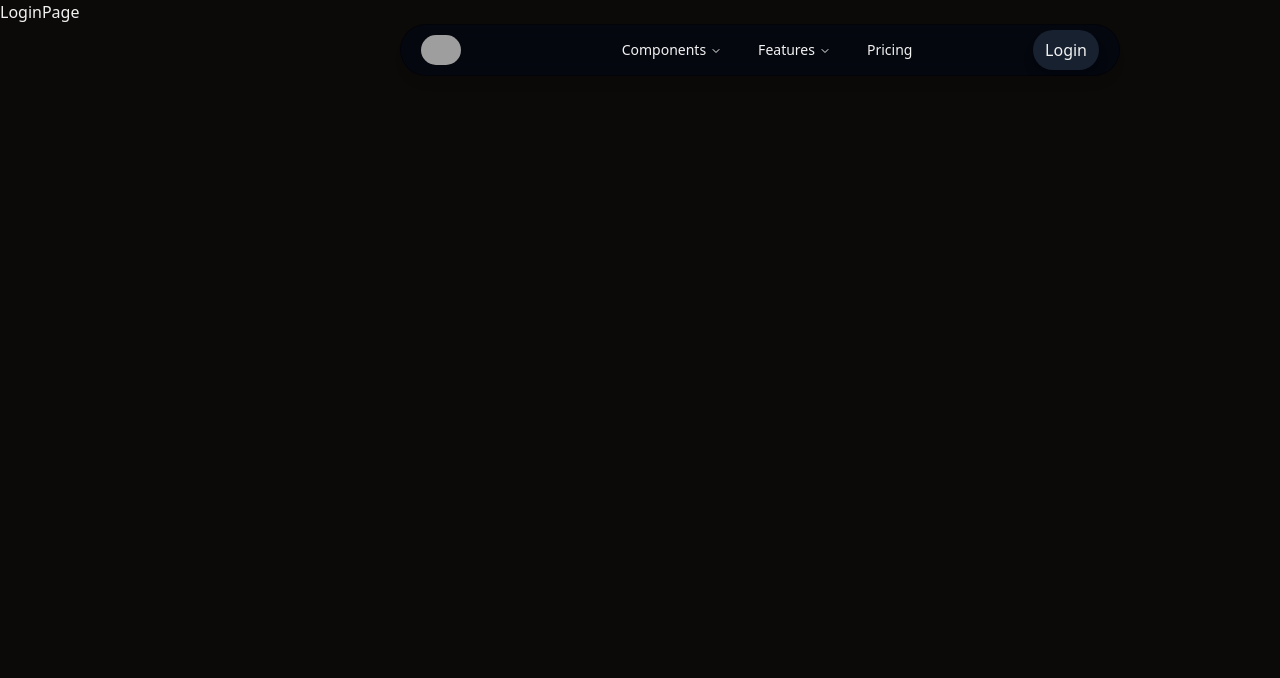
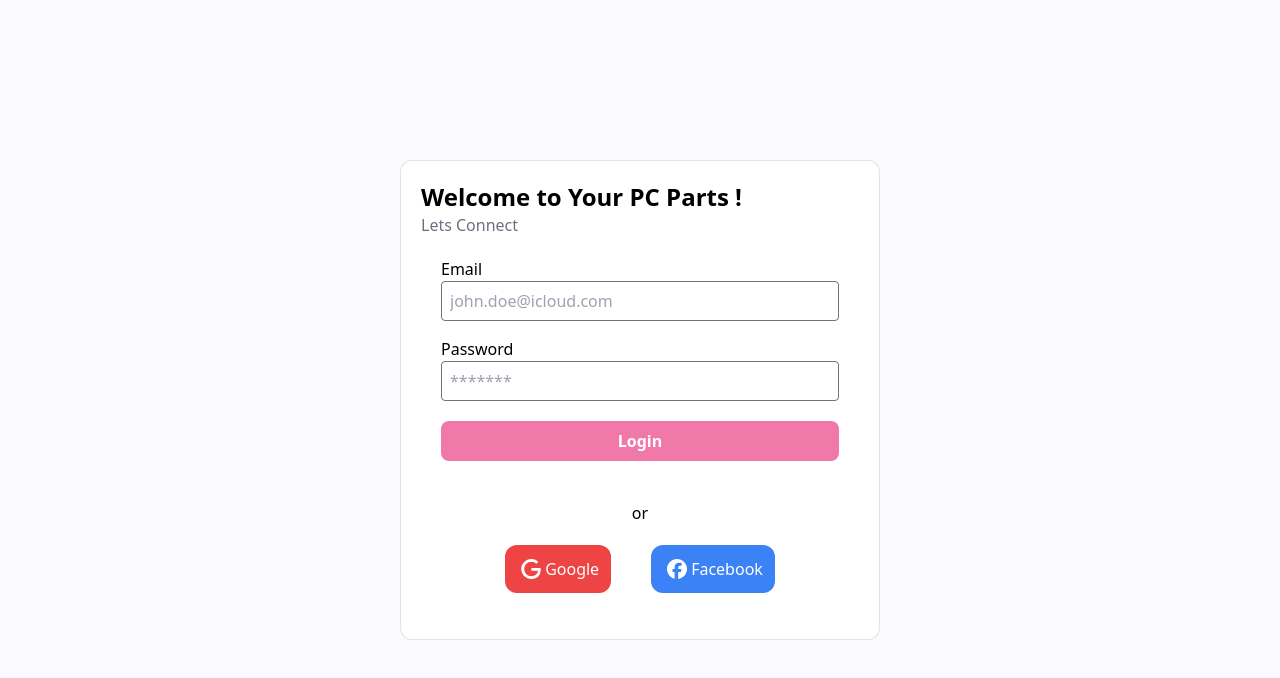
Before and after one commit to FrekiManagarm/your-pc-parts, a Next.js app: page /login in a window 1280 px wide. Shown: the top 678 px of the page. Built offline with nearby package versions, Linux system fonts and the light colour scheme; grey boxes are pictures that could not be loaded.

Commit message:
some modifs about login page

```diff
--- a/app/(authentification)/login/page.tsx
+++ b/app/(authentification)/login/page.tsx
@@ -1,5 +1,32 @@
+import { SiGoogle, SiFacebook } from 'react-icons/si';
+
 export default function LoginPage() {
   return (
-    <div>LoginPage</div>
+    <div className="h-screen w-screen flex items-center justify-center  bg-background">
+      <div className="h-[30rem] w-[30rem] p-5 rounded-xl bg-white border border-gray-500/20">
+        <h1 className="font-bold text-2xl text-black">Welcome to Your PC Parts !</h1>
+        <p className="text-gray-500">Lets Connect</p>
+        <form className="p-5">
+          <h3 className="font-medium text-md">Email</h3>
+          <input className="w-full h-10 border border-gray-500 rounded-[0.25rem] p-2" placeholder="john.doe@icloud.com" />
+          <div className="py-2" />
+          <h3 className="font-medium text-md">Password</h3>
+          <input className="w-full h-10 border border-gray-500 rounded-[0.25rem] p-2" placeholder="*******" />
+          <button className="w-full h-10 my-5 bg-secondary text-white font-bold rounded-[0.5rem] transition-shadow duration-300 hover:shadow-lg">Login</button>
+          <p className="w-full flex justify-center my-5">or</p>
+          <div className="flex flex-row justify-center">
+            <button className="flex flex-row items-center bg-red-500 text-white font-medium p-3 rounded-xl transition-shadow duration-300 hover:shadow-xl">
+              <SiGoogle className='fill-white mx-1 h-5 w-5' />
+              <p>Google</p>
+            </button>
+            <div className="px-5" />
+            <button className="flex flex-row items-center bg-blue-500 text-white font-medium p-3 rounded-xl transition-shadow duration-300 hover:shadow-xl">
+              <SiFacebook className='fill-white mx-1 h-5 w-5' />
+              <p>Facebook</p>
+            </button>
+          </div>
+        </form>
+      </div>
+    </div>
   )
 }
--- a/app/globals.css
+++ b/app/globals.css
@@ -5,22 +5,15 @@
 
 @layer base {
   :root {
-    --background: 0 0% 100%;
-    --foreground: 240 10% 3.9%;
+    --text: 261 100% 4%;
+    --background: 252 100% 99%;
+    --primary: 266 99% 54%;
+    --secondary: 336 81% 71%;
+    --accent: 7 81% 65%;
     --card: 0 0% 100%;
     --card-foreground: 240 10% 3.9%;
     --popover: 0 0% 100%;
     --popover-foreground: 240 10% 3.9%;
-    --primary: 142.1 76.2% 36.3%;
-    --primary-foreground: 355.7 100% 97.3%;
-    --secondary: 240 4.8% 95.9%;
-    --secondary-foreground: 240 5.9% 10%;
-    --muted: 240 4.8% 95.9%;
-    --muted-foreground: 240 3.8% 46.1%;
-    --accent: 240 4.8% 95.9%;
-    --accent-foreground: 240 5.9% 10%;
-    --destructive: 0 84.2% 60.2%;
-    --destructive-foreground: 0 0% 98%;
     --border: 240 5.9% 90%;
     --input: 240 5.9% 90%;
     --ring: 142.1 76.2% 36.3%;
@@ -28,22 +21,15 @@
   }
 
   .dark {
-    --background: 20 14.3% 4.1%;
-    --foreground: 0 0% 95%;
+    --text: 261 100% 96%;
+    --background: 252 100% 1%;
+    --primary: 266 99% 46%;
+    --secondary: 336 81% 29%;
+    --accent: 7 81% 35%;
     --card: 24 9.8% 10%;
     --card-foreground: 0 0% 95%;
     --popover: 0 0% 9%;
     --popover-foreground: 0 0% 95%;
-    --primary: 142.1 70.6% 45.3%;
-    --primary-foreground: 144.9 80.4% 10%;
-    --secondary: 240 3.7% 15.9%;
-    --secondary-foreground: 0 0% 98%;
-    --muted: 0 0% 15%;
-    --muted-foreground: 240 5% 64.9%;
-    --accent: 12 6.5% 15.1%;
-    --accent-foreground: 0 0% 98%;
-    --destructive: 0 62.8% 30.6%;
-    --destructive-foreground: 0 85.7% 97.3%;
     --border: 240 3.7% 15.9%;
     --input: 240 3.7% 15.9%;
     --ring: 142.4 71.8% 29.2%;
--- a/app/layout.tsx
+++ b/app/layout.tsx
@@ -19,7 +19,7 @@ export default function RootLayout({
   children: React.ReactNode
 }) {
   return (
-    <html lang="en" suppressHydrationWarning className='dark'>
+    <html lang="en" suppressHydrationWarning>
       <body className={cn(
         "min-h-screen bg-background font-sans antialiased",
         inter.variable
--- a/app/page.tsx
+++ b/app/page.tsx
@@ -18,7 +18,7 @@ export default function Home() {
               />
               <div className="flex flex-col justify-center space-y-4">
                 <div className="space-y-2">
-                  <h1 className="text-3xl font-bold tracking-tighter sm:text-5xl xl:text-6xl/none">
+                  <h1 className="text-3xl font-bold bg-gradient-to-r from-primary to-secondary bg-clip-text text-transparent tracking-tighter sm:text-5xl xl:text-6xl/none">
                     The Ultimate Hardware Experience
                   </h1>
                   <p className="max-w-[600px] text-gray-500 md:text-xl dark:text-gray-400">
@@ -28,7 +28,7 @@ export default function Home() {
                 <div className="flex flex-col gap-2 min-[400px]:flex-row">
                   <Link
                     href="/configurator"
-                    className="inline-flex h-10 items-center justify-center rounded-md bg-gray-900 px-8 text-sm font-medium text-gray-50 shadow transition-colors hover:bg-gray-900/90 focus-visible:outline-none focus-visible:ring-1 focus-visible:ring-gray-950 disabled:pointer-events-none disabled:opacity-50 dark:bg-gray-50 dark:text-gray-900 dark:hover:bg-gray-50/90 dark:focus-visible:ring-gray-300"
+                    className="inline-flex h-10 items-center justify-center rounded-md bg-primary px-8 text-sm font-medium text-gray-50 shadow transition-colors hover:bg-gray-900/90 focus-visible:outline-none focus-visible:ring-1 focus-visible:ring-gray-950 disabled:pointer-events-none disabled:opacity-50 dark:bg-gray-50 dark:text-gray-900 dark:hover:bg-gray-50/90 dark:focus-visible:ring-gray-300"
                   >
                     Get Started
                   </Link>
--- /dev/null
+++ b/components/main-nav-links.tsx
@@ -0,0 +1,100 @@
+export const components: { title: string, href: string, description: string }[] = [
+    {
+      title: "Processor",
+      href: "/cpu",
+      description: "The CPU in a PC acts as the brain, swiftly processing instructions and making decisions to drive the computer's actions and tasks",
+    },
+    {
+      title: "Graphics Card",
+      href: "/components/gpu",
+      description: "A graphics card in a PC is like an artist, meticulously rendering images and videos to bring the visual elements of games and multimedia to life on your screen"
+    },
+    {
+      title: "SSD",
+      href: "/components/ssd",
+      description: "An SSD, or Solid State Drive, in a PC is like a lightning-fast vault, storing data on flash memory chips for quicker access and faster boot times compared to traditional hard drives"
+    },
+    {
+      title: "Hard Drive",
+      href: "/components/hdd",
+      description: "The HDD, or Hard Disk Drive, in a PC serves as a vast library, storing all your files, programs, and the operating system, like a digital warehouse for data"
+    },
+    {
+      title: "Case",
+      href: "/components/case",
+      description: "The case of a PC is like the skeleton of the system, providing structure and protection to the components inside while often showcasing the machine's personality through its design and lighting"
+    },
+    {
+      title: "RAM",
+      href: "/components/ram",
+      description: "RAM in a PC acts like a super-fast scratchpad, temporarily holding data for quick access and smooth operation, allowing the computer to multitask efficiently"
+    },
+    {
+      title: "Cooling",
+      href: "/components/cooling",
+      description: "In a PC, cooling is achieved through a network of fans and heatsinks, which work together like a mini air conditioning unit to prevent the computer's brain—the CPU—from overheating"
+    },
+    {
+      title: "Power Supply",
+      href: "/components/psu",
+      description: "The power supply in a PC converts electricity from your wall outlet into a usable form for the computer's internal components, like the motherboard, CPU, and hard drives",
+    },
+    {
+      title: "Motherboard",
+      href: "/components/motherboard",
+      description: "The motherboard is the main circuit board in a PC that connects and allows communication between crucial components like the CPU, RAM, and hard drives",
+    },
+    {
+      title: "Headphones",
+      href: "/components/headphones",
+      description: "De bons écouteurs pour une bonne écoute ou pour détecter vos ennemis !",
+    },
+    {
+      title: "Keyboard",
+      href: "/components/keyboard",
+      description: "Un clavier adapté pour vos usages est un confort assuré",
+    },
+    {
+      title: "Monitor",
+      href: "/components/monitor",
+      description: "Un bon écran. Pour aller plus loin !",
+    },
+    {
+      title: "Mouse",
+      href: "/components/mouse",
+      description: "Un mulot rapide pour les plus aguéris",
+    },
+    {
+      title: "Sound Card",
+      href: "/components/sound-card",
+      description: "",
+    },
+    {
+      title: "Speaker",
+      href: "/components/speaker",
+      description: "",
+    },
+    {
+      title: "Thermal Paste",
+      href: "/components/thermal-paste",
+      description: "",
+    },
+    {
+      title: "Webcam",
+      href: "/components/webcam",
+      description: "",
+    },
+  ]
+
+  export const features : { title: string, href: string, description: string }[] = [
+    {
+      title: "Our API",
+      href: "/our-api",
+      description: "Enjoy our API today too!"
+    },
+    {
+      title: "Configurator",
+      href: "/configurator",
+      description: "Our foolproof PC configurator! Build the PC of your dreams !"
+    }
+  ];
--- a/components/main-nav.tsx
+++ b/components/main-nav.tsx
@@ -14,110 +14,15 @@ import {
   navigationMenuTriggerStyle
 } from './ui/navigation-menu';
 import { cn } from '@/lib/utils';
-
-const components: { title: string, href: string, description: string }[] = [
-  {
-    title: "Processor",
-    href: "/cpu",
-    description: "The CPU in a PC acts as the brain, swiftly processing instructions and making decisions to drive the computer's actions and tasks",
-  },
-  {
-    title: "Graphics Card",
-    href: "/components/gpu",
-    description: "A graphics card in a PC is like an artist, meticulously rendering images and videos to bring the visual elements of games and multimedia to life on your screen"
-  },
-  {
-    title: "SSD",
-    href: "/components/ssd",
-    description: "An SSD, or Solid State Drive, in a PC is like a lightning-fast vault, storing data on flash memory chips for quicker access and faster boot times compared to traditional hard drives"
-  },
-  {
-    title: "Hard Drive",
-    href: "/components/hdd",
-    description: "The HDD, or Hard Disk Drive, in a PC serves as a vast library, storing all your files, programs, and the operating system, like a digital warehouse for data"
-  },
-  {
-    title: "Case",
-    href: "/components/case",
-    description: "The case of a PC is like the skeleton of the system, providing structure and protection to the components inside while often showcasing the machine's personality through its design and lighting"
-  },
-  {
-    title: "RAM",
-    href: "/components/ram",
-    description: "RAM in a PC acts like a super-fast scratchpad, temporarily holding data for quick access and smooth operation, allowing the computer to multitask efficiently"
-  },
-  {
-    title: "Cooling",
-    href: "/components/cooling",
-    description: "In a PC, cooling is achieved through a network of fans and heatsinks, which work together like a mini air conditioning unit to prevent the computer's brain—the CPU—from overheating"
-  },
-  {
-    title: "Power Supply",
-    href: "/components/psu",
-    description: "The power supply in a PC converts electricity from your wall outlet into a usable form for the computer's internal components, like the motherboard, CPU, and hard drives",
-  },
-  {
-    title: "Motherboard",
-    href: "/components/motherboard",
-    description: "The motherboard is the main circuit board in a PC that connects and allows communication between crucial components like the CPU, RAM, and hard drives",
-  },
-  {
-    title: "Headphones",
-    href: "/components/headphones",
-    description: "De bons écouteurs pour une bonne écoute ou pour détecter vos ennemis !",
-  },
-  {
-    title: "Keyboard",
-    href: "/components/keyboard",
-    description: "Un clavier adapté pour vos usages est un confort assuré",
-  },
-  {
-    title: "Monitor",
-    href: "/components/monitor",
-    description: "Un bon écran. Pour aller plus loin !",
-  },
-  {
-    title: "Mouse",
-    href: "/components/mouse",
-    description: "Un mulot rapide pour les plus aguéris",
-  },
-  {
-    title: "Sound Card",
-    href: "/components/sound-card",
-    description: "",
-  },
-  {
-    title: "Speaker",
-    href: "/components/speaker",
-    description: "",
-  },
-  {
-    title: "Thermal Paste",
-    href: "/components/thermal-paste",
-    description: "",
-  },
-  {
-    title: "Webcam",
-    href: "/components/webcam",
-    description: "",
-  },
-]
-
-const features : { title: string, href: string, description: string }[] = [
-  {
-    title: "Our API",
-    href: "/our-api",
-    description: "Enjoy our API today too!"
-  },
-  {
-    title: "Configurator",
-    href: "/configurator",
-    description: "Our foolproof PC configurator! Build the PC of your dreams !"
-  }
-];
+import { components, features } from './main-nav-links';
+import { usePathname, useRouter } from 'next/navigation';
 
 export default function MainNav() {
-  return (
+
+  const pathname = usePathname()
+
+  return pathname == "/login" ||
+        pathname == "/dashboard" ? null : (
     <motion.header
       className='flex flex-row items-center justify-between px-5 fixed top-0 lg:left-[25rem] sm:left-0 h-[7rem] w-full rounded-none border border-white border-opacity-40 bg-white bg-opacity-80 shadow-lg shadow-black/[0.03] backdrop-blur-[0.5rem] lg:top-6 lg:h-[3.25rem] lg:w-[45rem] lg:rounded-full dark:bg-gray-950 dark:border-black/40 dark:bg-opacity-75'
     >
@@ -129,9 +34,9 @@ export default function MainNav() {
       <NavigationMenu className='flex items-center w-[28rem] flex-wrap gap-y-1 text-[0.9rem] font-medium lg:w-[initial] lg:flex-nowrap lg:gap-5 pl-5'>
         <NavigationMenuList>
           <NavigationMenuItem className='pl-5'>
-            <NavigationMenuTrigger className='bg-transparent rounded-full dark:bg-transparent hover:bg-gray-100 hover:dark:bg-gray-800'>Components</NavigationMenuTrigger>
+            <NavigationMenuTrigger className='bg-transparent rounded-full dark:bg-accent/50 hover:bg-accent/50 hover:dark:bg-accent/50'>Components</NavigationMenuTrigger>
             <NavigationMenuContent>
-              <ul className='grid w-[400px] gap-3 p-4 md:w-[500px] md:grid-cols-2 lg:w-[600px]'>
+              <ul className='grid w-[500px] gap-3 p-4 md:w-[500px] md:grid-cols-3 lg:w-[600px]'>
                 {components.map((component) => (
                   <ListItem
                     key={component.title}
@@ -144,8 +49,8 @@ export default function MainNav() {
               </ul>
             </NavigationMenuContent>
           </NavigationMenuItem>
-          <NavigationMenuItem className='bg-transparent rounded-full hover:bg-gray-100 hover:dark:bg-gray-800'>
-          <NavigationMenuTrigger className='bg-transparent rounded-full dark:bg-transparent hover:bg-gray-100 hover:dark:bg-gray-800'>Features</NavigationMenuTrigger>
+          <NavigationMenuItem className=''>
+          <NavigationMenuTrigger className='bg-transparent rounded-full dark:bg-accent/50 hover:bg-accent/50 hover:dark:bg-accent/50 focus:bg-accent/50 focus:dark:bg-accent/50'>Features</NavigationMenuTrigger>
             <NavigationMenuContent>
               <ul className='grid w-[400px] gap-3 p-4 md:w-[500px] md:grid-cols-2 lg:w-[600px]'>
                 {features.map((feature) => (
@@ -160,7 +65,7 @@ export default function MainNav() {
               </ul>
             </NavigationMenuContent>
           </NavigationMenuItem>
-          <NavigationMenuItem className='bg-transparent rounded-full transition-all hover:bg-gray-100 hover:dark:bg-gray-800'>
+          <NavigationMenuItem className='bg-transparent rounded-full transition-all duration-300 hover:bg-accent/50 hover:dark:bg-accent/50 focus:bg-accent/50 focus:dark:bg-accent/50'>
             <Link href="/our-api" legacyBehavior passHref>
               <NavigationMenuLink className={cn(
                 "bg-transparent hover:bg-transparent focus:bg-transparent",
@@ -170,9 +75,19 @@ export default function MainNav() {
               </NavigationMenuLink>
             </Link>
           </NavigationMenuItem>
+          <NavigationMenuItem className='bg-transparent rounded-full transition-all duration-300 hover:bg-accent/50 hover:dark:bg-accent/50 focus:bg-accent/50 focus:dark:bg-accent/50'>
+            <Link href="/about" legacyBehavior passHref>
+              <NavigationMenuLink className={cn(
+                "bg-transparent hover:bg-transparent focus:bg-transparent",
+                navigationMenuTriggerStyle()
+              )}>
+                About
+              </NavigationMenuLink>
+            </Link>
+          </NavigationMenuItem>
         </NavigationMenuList>
       </NavigationMenu>
-      <Link href="/login" className='px-3 py-2 rounded-full shadow-lg bg-gray-800/80 transition-all duration-100 hover:bg-gray-600'>
+      <Link href="/login" className='px-3 py-2 rounded-full font-medium transition-all duration-300 shadow-md hover:shadow-xl bg-white hover:bg-secondary hover:text-white focus:bg-secondary focus:dark:bg-secondary'>
         Login
       </Link>
     </motion.header>
@@ -187,12 +102,12 @@ const ListItem = React.forwardRef<React.ElementRef<"a">, React.ComponentPropsWit
           ref={ref}
           {...props}
           className={cn(
-            "block select-none space-y-1 rounded-md p-3 leading-none no-underline outline-none transition-colors hover:bg-accent hover:text-accent-foreground focus:bg-accent focus:text-accent-foreground",
+            "block select-none space-y-1 rounded-md p-3 leading-none no-underline outline-none transition-colors hover:bg-primary group focus:bg-accent focus:text-accent-foreground",
             className
           )}
         >
-          <div className='text-sm font-medium leading-none'>{title}</div>
-          <p className='line-clamp-2 text-sm leading-snug text-muted-foreground'>
+          <div className='text-lg font-semibold leading-none group-hover:text-white'>{title}</div>
+          <p className='line-clamp-2 text-sm text-gray-600 leading-snug group-hover:text-gray-300 text-muted-foreground'>
             {children}
           </p>
         </a>
--- a/components/ui/navigation-menu.tsx
+++ b/components/ui/navigation-menu.tsx
@@ -41,7 +41,7 @@ NavigationMenuList.displayName = NavigationMenuPrimitive.List.displayName
 const NavigationMenuItem = NavigationMenuPrimitive.Item
 
 const navigationMenuTriggerStyle = cva(
-  "group inline-flex h-10 w-max items-center bg-transparent justify-center rounded-md px-4 py-2 text-sm font-medium transition-colors focus:outline-none disabled:pointer-events-none disabled:opacity-50 data-[active]:bg-accent/50 data-[state=open]:bg-accent/50"
+  "group inline-flex h-10 w-max items-center bg-transparent justify-center rounded-md px-4 py-2 text-sm font-semibold transition-colors focus:outline-none disabled:pointer-events-none disabled:opacity-50 data-[active]:bg-accent/50 data-[state=open]:bg-accent/50"
 )
 
 const NavigationMenuTrigger = React.forwardRef<
--- a/package.json
+++ b/package.json
@@ -47,6 +47,7 @@
     "react-dom": "^18",
     "react-email": "1.10.0",
     "react-hook-form": "^7.49.3",
+    "react-icons": "^5.0.1",
     "react-resizable-panels": "^1.0.5",
     "resend": "^2.1.0",
     "sonner": "^1.3.1",
```
Also changed, not shown: 1 other file (tests, documents, lock files or other folders).
